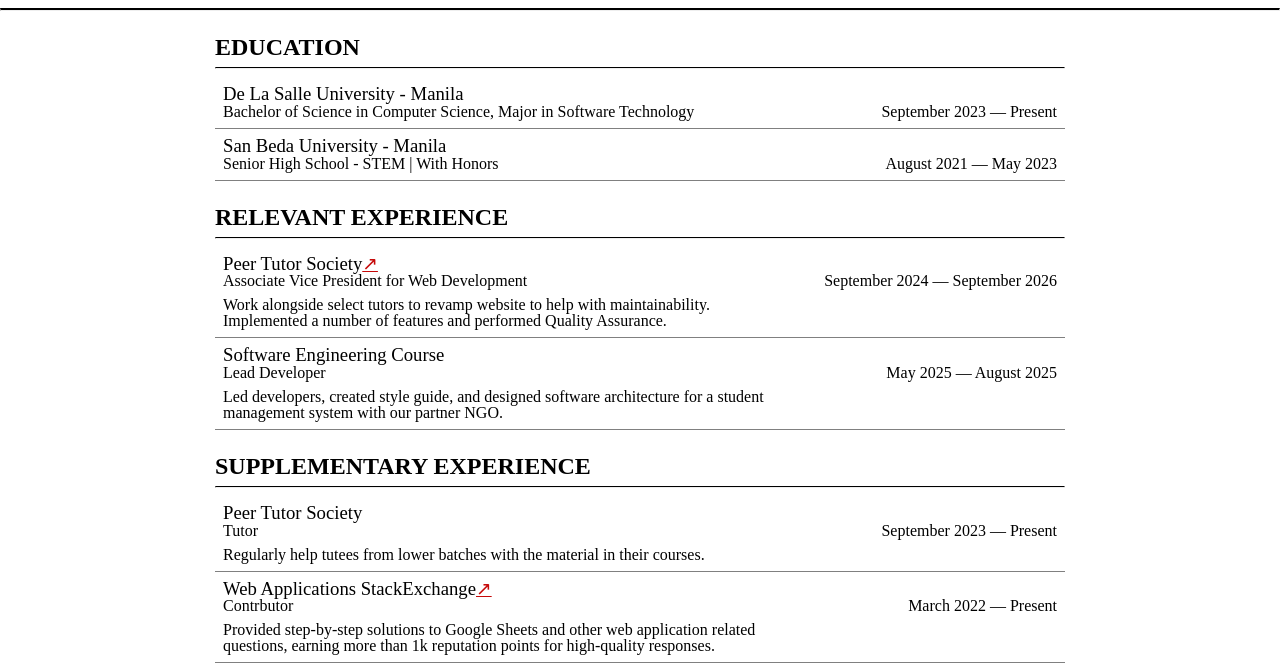
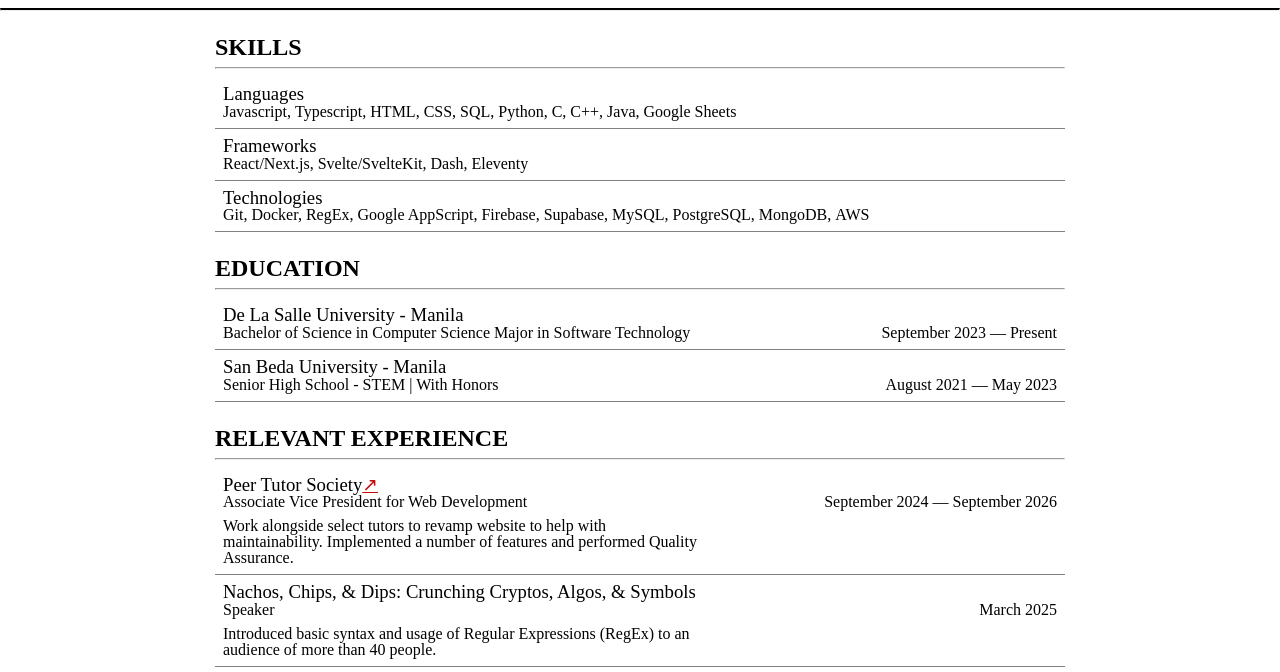
Before and after one commit to KlassMagicker17/resume-builder, an Eleventy site: page pdf/html/index.html in a window 1280 px wide. Shown: the part 92-764 px from the top of the page. Built offline with nearby package versions, Linux system fonts and the light colour scheme; Eleventy itself is replaced by a stand-in of ours; files that its build step writes are made by us from their sources.

Commit message:
I got lazy with this git message. Don't just me

```diff
--- a/_data/infos.yml
+++ b/_data/infos.yml
@@ -1,47 +1,58 @@
-Sections:
-    - name: Education
-      contents:
-          - title: De La Salle University - Manila
-            subtitle: Bachelor of Science in Computer Science, Major in Software Technology
-            start: September 2023
-          - title: San Beda University - Manila
-            subtitle: Senior High School - STEM | With Honors
-            start: August 2021
-            end: May 2023
-    - name: Relevant Experience
-      contents:
-          - title: Peer Tutor Society
-            subtitle: Associate Vice President for Web Development
-            start: September 2024
-            end: September 2026
-            link: https://dlsupts.vercel.app/about/legacy
-            desc: Work alongside select tutors to revamp website to help with maintainability. Implemented a number of features and performed Quality Assurance.
-          - title: Software Engineering Course
-            subtitle: Lead Developer
-            start: May 2025
-            end: August 2025
-            desc: Led developers, created style guide, and designed software architecture for a student management system with our partner NGO.
-    - name: Supplementary Experience
-      contents:
-          - title: Peer Tutor Society
-            subtitle: Tutor
-            start: September 2023
-            desc: Regularly help tutees from lower batches with the material in their courses.
-          - title: Web Applications StackExchange
-            subtitle: Contrbutor
-            start: March 2022
-            link: https://webapps.stackexchange.com/users/david-tan
-            desc: >
-                Provided step-by-step solutions to Google Sheets and other web application related questions,
-                earning more than 1k reputation points for high-quality responses.
-    - name: Certifications
-      contents:
-        - title: AWS Certified Cloud Practitioner
-          subtitle: Credly Badge certified
-          start: August 2026
-          noend: true
-          link: https://www.credly.com/badges/f12da877-907b-4c8f-8ab7-3df1362ac251/public_url
-        - title: Civil Service Eligibility
-          subtitle: Civil Service Commission of the Philippines (CSC)
-          start: October 2025
-          noend: true
+sections:
+  - name: Education
+    contents:
+      - title: De La Salle University - Manila
+        subtitle: Bachelor of Science in Computer Science Major in Software Technology
+        start: September 2023
+      - title: San Beda University - Manila
+        subtitle: Senior High School - STEM | With Honors
+        start: August 2021
+        end: May 2023
+  - name: Relevant Experience
+    contents:
+      - title: Peer Tutor Society
+        subtitle: Associate Vice President for Web Development
+        start: September 2024
+        end: September 2026
+        link: https://dlsupts.vercel.app/about/legacy
+        desc: >
+          Work alongside select tutors to revamp website to help with maintainability.
+          Implemented a number of features and performed Quality Assurance.
+      - title: "Nachos, Chips, & Dips: Crunching Cryptos, Algos, & Symbols"
+        subtitle: Speaker
+        start: March 2025
+        desc: >
+          Introduced basic syntax and usage of Regular Expressions (RegEx)
+          to an audience of more than 40 people.
+        noend: true
+      - title: Software Engineering Course
+        subtitle: Lead Developer
+        start: May 2025
+        end: August 2025
+        desc: >
+          Led developers, created style guide, and designed software architecture
+          for a student management system with our partner NGO.
+  - name: Supplementary Experience
+    contents:
+      - title: Peer Tutor Society
+        subtitle: Tutor
+        start: September 2023
+        desc: Regularly help tutees from lower batches with the material in their courses.
+      - title: Web Applications StackExchange
+        subtitle: Contrbutor
+        start: March 2022
+        link: https://webapps.stackexchange.com/users/david-tan
+        desc: >
+          Provided step-by-step solutions to Google Sheets and other web application related questions,
+          earning more than 1k reputation points for high-quality responses.
+  - name: Certifications
+    contents:
+      - title: AWS Certified Cloud Practitioner
+        subtitle: Credly Badge certified
+        start: August 2026
+        noend: true
+        link: https://www.credly.com/badges/f12da877-907b-4c8f-8ab7-3df1362ac251/public_url
+      - title: Civil Service Eligibility
+        subtitle: Civil Service Commission of the Philippines (CSC)
+        start: October 2025
+        noend: true
--- /dev/null
+++ b/_data/skills.yml
@@ -0,0 +1,31 @@
+sections:
+  - name: Languages
+    list:
+      - Javascript
+      - Typescript
+      - HTML
+      - CSS
+      - SQL
+      - Python
+      - C
+      - C++
+      - Java
+      - Google Sheets
+  - name: Frameworks
+    list:
+      - React/Next.js
+      - Svelte/SvelteKit
+      - Dash
+      - Eleventy
+  - name: Technologies
+    list:
+      - Git
+      - Docker
+      - RegEx
+      - Google AppScript
+      - Firebase
+      - Supabase
+      - MySQL
+      - PostgreSQL
+      - MongoDB
+      - AWS
--- a/package.json
+++ b/package.json
@@ -6,7 +6,8 @@
   "scripts": {
     "test": "echo \"Error: no test specified\" && exit 1",
     "build-ghpages": "npx @11ty/eleventy --pathprefix=/resume-builder/",
-    "build-pdf": "node buildpdf.js"
+    "build-pdf": "node buildpdf.js",
+    "dev": "npx @11ty/eleventy --serve"
   },
   "keywords": [],
   "author": "",
--- a/pdf/html/index.html
+++ b/pdf/html/index.html
@@ -1,7 +1,23 @@
 ---
 layout: "base.njk"
 ---
-{% for section in infos.Sections %}
+<div>
+    <section class="skills">
+        <h2>Skills</h2>
+        <hr />
+
+        {% for section in skills.sections %}
+        <section class="info" >
+            <h3>{{section.name}}</h3>
+            <ul>
+                {% for thing in section.list %}
+                <li>{{thing}}</li>
+                {% endfor %}
+            </ul>
+        </section>
+        {% endfor %}
+    </section>
+    {% for section in infos.sections %}
     <section>
         <h2>{{section.name}}</h2>
         <hr />
@@ -23,3 +39,4 @@ layout: "base.njk"
         {% endfor %}
     </section>
     {% endfor %}
+</div>
--- a/styles/style.css
+++ b/styles/style.css
@@ -102,5 +102,22 @@ main h3 {
 .info-desc {
     margin-top: 0.5em;
     width: 100%;
-    max-width: 35em;
+    max-width: 30em;
 }
+
+.skills ul {
+  display: inline;
+  list-style: none;
+}
+
+.skills li {
+  display: inline;
+}
+
+.skills li:after {
+  content: ", ";
+}
+
+.skills li:last-child:after {
+  content: "";
+}
```
Also changed, not shown: index.html (+15 -1 lines). Lines whose indentation alone changed are shown as unchanged.
